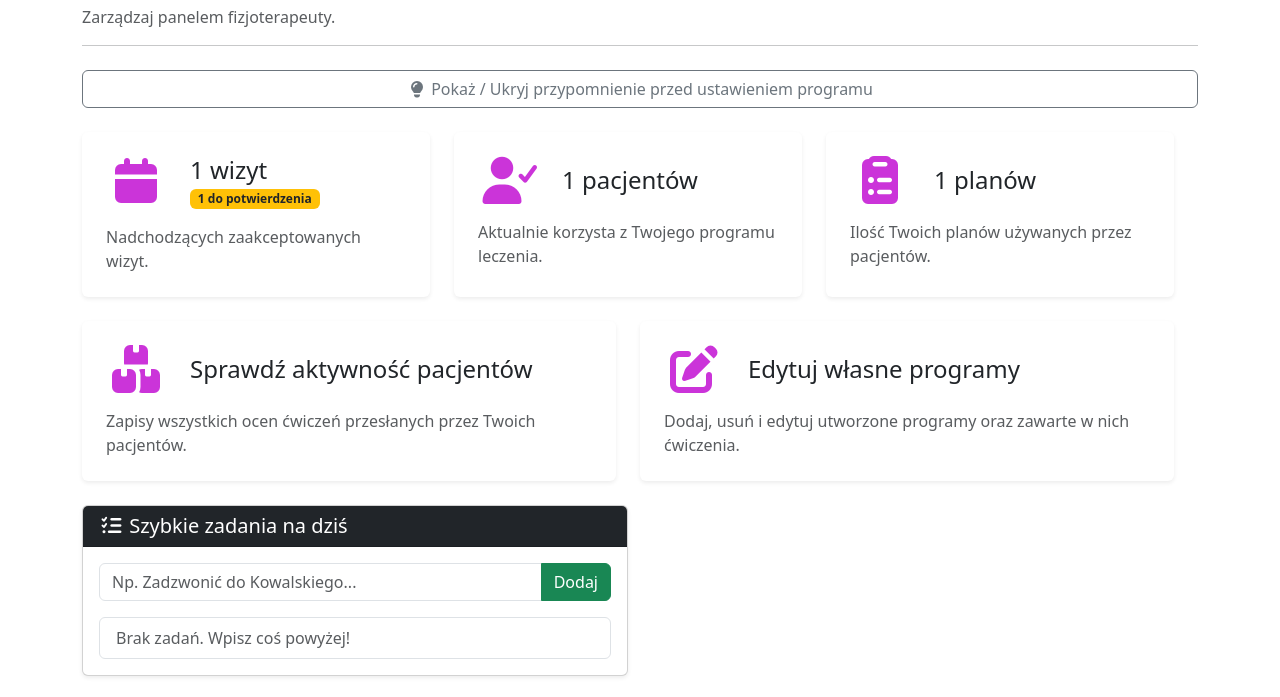
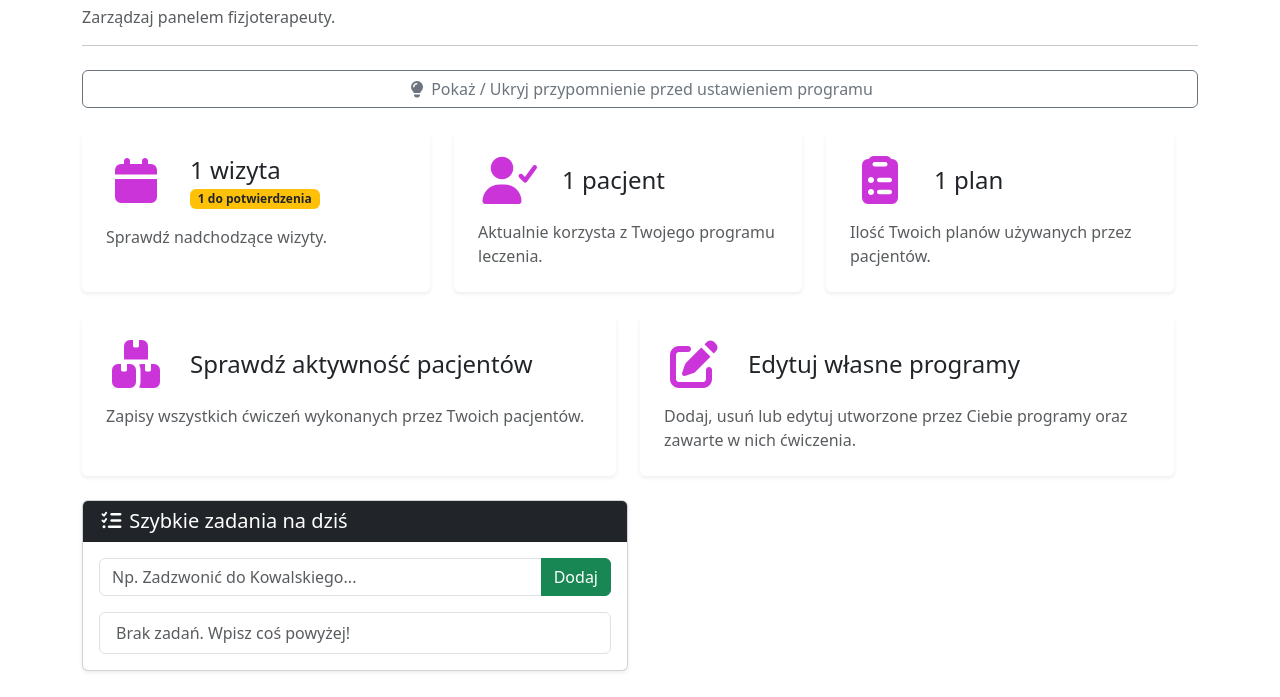
Before and after one commit to HawksShaw/web, a Django app: template fizjo/fizjoapp/templates/dashboard_fizjo.html in a window 1280 px wide. Shown: the part 125-822 px from the top of the page. After the commit the page ends 797 px from the top, so only its background shows below. Run offline with Django 5.2, Linux system fonts and the light colour scheme; the template is opened without the code that fills it: most values are stand-ins (such as "Sample title", 1, 10 or a date in 2020); some libraries are stand-ins or nearby versions.

Commit message:
Kolejna estetyka

```diff
--- a/fizjo/fizjoapp/templates/dashboard_fizjo.html
+++ b/fizjo/fizjoapp/templates/dashboard_fizjo.html
@@ -49,13 +49,18 @@
                 <div class="d-flex align-items-center mb-3">
                   <i class="fas fa-calendar fa-3x me-4" style="color:#cb34d9"></i>
                   <div>
-                    <h4 class="card-title mb-0">{{ nadchodzace_wizyty_count }} wizyt</h4>
+                    {% if nadchodzace_wizyty_count == 1 %}
+                      <h4 class="card-title mb-0">{{ nadchodzace_wizyty_count }} wizyta</h4>
+                    {% else %}
+                      <h4 class="card-title mb-0">{{ nadchodzace_wizyty_count }} wizyt</h4>
+                    {% endif %}
+
                     {% if oczekujace_count %}
                     <span class="badge bg-warning text-dark">{{ oczekujace_count }} do potwierdzenia</span>
                     {% endif %}
                   </div>
                 </div>
-                <p class="card-text text-muted mb-0">Nadchodzących zaakceptowanych wizyt.</p>
+                <p class="card-text text-muted mb-0">Sprawdź nadchodzące wizyty.</p>
               </div>
             </div>
           </a>
@@ -68,7 +73,11 @@
                 <div class="d-flex align-items-center mb-3">
                   <i class="fas fa-user-check fa-3x me-4" style="color:#cb34d9"></i>
                   <div>
+                    {% if moi_pacjenci_count == 1 %}
+                    <h4 class="card-title mb-0">{{ moi_pacjenci_count }} pacjent</h4>
+                    {% else %}
                     <h4 class="card-title mb-0">{{ moi_pacjenci_count }} pacjentów</h4>
+                    {% endif %}
                   </div>
                 </div>
                 <p class="card-text text-muted mb-0">Aktualnie korzysta z Twojego programu leczenia.</p>
@@ -84,7 +93,11 @@
                 <div class="d-flex align-items-center mb-3">
                   <i class="fas fa-clipboard-list fa-3x me-4" style="color:#cb34d9"></i>
                   <div>
+                    {% if moje_plany_count == 1 %}
+                    <h4 class="card-title mb-0">{{ moje_plany_count }} plan</h4>
+                    {% else %}
                     <h4 class="card-title mb-0">{{ moje_plany_count }} planów</h4>
+                    {% endif %}
                   </div>
                 </div>
                 <p class="card-text text-muted mb-0">Ilość Twoich planów używanych przez pacjentów.</p>
@@ -105,7 +118,7 @@
                     <h4 class="card-title mb-0">Sprawdź aktywność pacjentów</h4>
                   </div>
                 </div>
-                <p class="card-text text-muted mb-0">Zapisy wszystkich ocen ćwiczeń przesłanych przez Twoich pacjentów.</p>
+                <p class="card-text text-muted mb-0">Zapisy wszystkich ćwiczeń wykonanych przez Twoich pacjentów.</p>
               </div>
             </div>
           </a>
@@ -121,7 +134,7 @@
                     <h4 class="card-title mb-0">Edytuj własne programy</h4>
                   </div>
                 </div>
-                <p class="card-text text-muted mb-0">Dodaj, usuń i edytuj utworzone programy oraz zawarte w nich ćwiczenia.</p>
+                <p class="card-text text-muted mb-0">Dodaj, usuń lub edytuj utworzone przez Ciebie programy oraz zawarte w nich ćwiczenia.</p>
               </div>
             </div>
           </a>
--- a/fizjo/fizjoapp/templates/log_fizjo.html
+++ b/fizjo/fizjoapp/templates/log_fizjo.html
@@ -10,7 +10,9 @@
 <body>
   <nav class="navbar navbar-dark bg-dark shadow-sm mb-4">
     <div class="container">
-      <span class="navbar-brand"><i class="fas fa-notes-medical" style="color:#cb34d9"></i> FizjoApp – Log pacjentów</span>
+      <span class="navbar-brand mb-0 h1">
+        <i class="fas fa-notes-medical" style="color:#cb34d9"></i><b> FizjoApp</b> – Log pacjentów
+      </span>
       <a href="{% url 'dashboard_fizjo' %}" class="btn btn-outline-light btn-sm">← Panel główny</a>
     </div>
   </nav>
```
